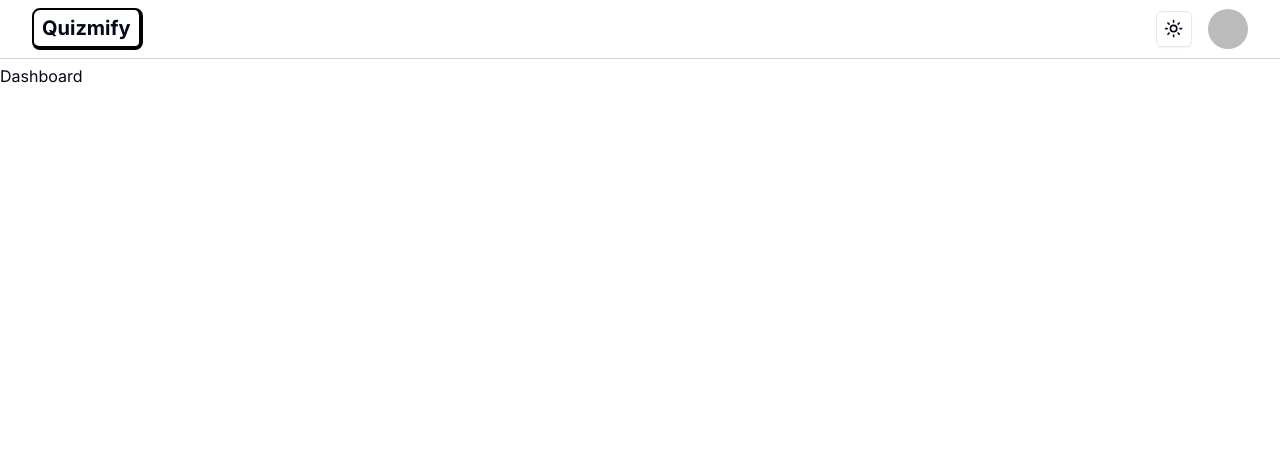
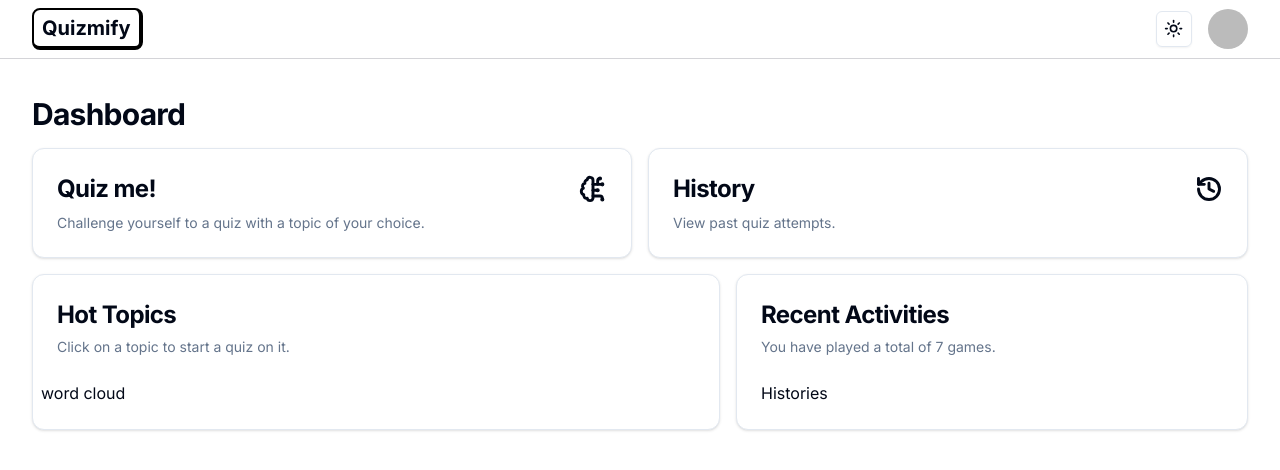
Before and after one commit to ajfm88/quizmify, a Next.js app: page /dashboard in a window 1280 px wide. Shown: the top 470 px of the page. Built offline with nearby package versions, Linux system fonts and the light colour scheme; no server answers; sample sign-in values are in the browser's storage.

Commit message:
09. Dashboard Page.

```diff
--- /dev/null
+++ b/src/app/dashboard/HotTopicsCard.tsx
@@ -0,0 +1,27 @@
+import React from "react";
+import {
+  Card,
+  CardContent,
+  CardDescription,
+  CardHeader,
+  CardTitle,
+} from "@/components/ui/card";
+
+type Props = {};
+
+const HotTopicsCard = (props: Props) => {
+  return (
+    <Card className="col-span-4">
+      <CardHeader>
+        <CardTitle className="text-2xl font-bold">Hot Topics</CardTitle>
+        <CardDescription>
+          Click on a topic to start a quiz on it.
+        </CardDescription>
+      </CardHeader>
+
+      <CardContent className="pl-2">word cloud</CardContent>
+    </Card>
+  );
+};
+
+export default HotTopicsCard;
--- /dev/null
+++ b/src/app/dashboard/RecentActivityCard.tsx
@@ -0,0 +1,26 @@
+import React from "react";
+import {
+  Card,
+  CardContent,
+  CardDescription,
+  CardHeader,
+  CardTitle,
+} from "@/components/ui/card";
+
+type Props = {};
+
+const RecentActivityCard = (props: Props) => {
+  return (
+    <Card className="col-span-4 lg:col-span-3">
+      <CardHeader>
+        <CardTitle className="text-2xl font-bold">Recent Activities</CardTitle>
+        <CardDescription>You have played a total of 7 games.</CardDescription>
+      </CardHeader>
+      <CardContent className="max-h-[580px] overflow-scroll">
+        Histories
+      </CardContent>
+    </Card>
+  );
+};
+
+export default RecentActivityCard;
--- a/src/app/dashboard/page.tsx
+++ b/src/app/dashboard/page.tsx
@@ -1,9 +1,39 @@
+import HistoryCard from "@/components/dashboard/HistoryCard";
+import HotTopicsCard from "@/app/dashboard/HotTopicsCard";
+import QuizMeCard from "@/components/dashboard/QuizMeCard";
+import RecentActivityCard from "@/app/dashboard/RecentActivityCard";
+import { getAuthSession } from "@/lib/nextauth";
+import { redirect } from "next/navigation";
 import React from "react";
 
 type Props = {};
 
-const Dashboard = (props: Props) => {
-  return <div>Dashboard</div>;
+export const metadata = {
+  title: "Dashboard | Quizmify",
+  description: "Quiz yourself on anything!",
 };
 
-export default Dashboard;
+const Dasboard = async (props: Props) => {
+  const session = await getAuthSession();
+  if (!session?.user) {
+    redirect("/");
+  }
+  return (
+    <main className="p-8 mx-auto max-w-7xl">
+      <div className="flex items-center">
+        <h2 className="mr-2 text-3xl font-bold tracking-tight">Dashboard</h2>
+      </div>
+
+      <div className="grid gap-4 mt-4 md:grid-cols-2">
+        <QuizMeCard />
+        <HistoryCard />
+      </div>
+      <div className="grid gap-4 mt-4 md:grid-cols-2 lg:grid-cols-7">
+        <HotTopicsCard />
+        <RecentActivityCard />
+      </div>
+    </main>
+  );
+};
+
+export default Dasboard;
--- /dev/null
+++ b/src/components/dashboard/HistoryCard.tsx
@@ -0,0 +1,31 @@
+"use client";
+import React from "react";
+import { Card, CardContent, CardHeader, CardTitle } from "@/components/ui/card";
+import { useRouter } from "next/navigation";
+import { History } from "lucide-react";
+
+type Props = {};
+
+const HistoryCard = (props: Props) => {
+  const router = useRouter();
+  return (
+    <Card
+      className="hover:cursor-pointer hover:opacity-75"
+      onClick={() => {
+        router.push("/history");
+      }}
+    >
+      <CardHeader className="flex flex-row items-center justify-between pb-2 space-y-0">
+        <CardTitle className="text-2xl font-bold">History</CardTitle>
+        <History size={28} strokeWidth={2.5} />
+      </CardHeader>
+      <CardContent>
+        <p className="text-sm text-muted-foreground">
+          View past quiz attempts.
+        </p>
+      </CardContent>
+    </Card>
+  );
+};
+
+export default HistoryCard;
--- /dev/null
+++ b/src/components/dashboard/QuizMeCard.tsx
@@ -0,0 +1,31 @@
+"use client";
+import React from "react";
+import { Card, CardContent, CardHeader, CardTitle } from "@/components/ui/card";
+import { useRouter } from "next/navigation";
+import { BrainCircuit } from "lucide-react";
+
+type Props = {};
+
+const QuizMeCard = (props: Props) => {
+  const router = useRouter();
+  return (
+    <Card
+      className="hover:cursor-pointer hover:opacity-75"
+      onClick={() => {
+        router.push("/quiz");
+      }}
+    >
+      <CardHeader className="flex flex-row items-center justify-between pb-2 space-y-0">
+        <CardTitle className="text-2xl font-bold">Quiz me!</CardTitle>
+        <BrainCircuit size={28} strokeWidth={2.5} />
+      </CardHeader>
+      <CardContent>
+        <p className="text-sm text-muted-foreground">
+          Challenge yourself to a quiz with a topic of your choice.
+        </p>
+      </CardContent>
+    </Card>
+  );
+};
+
+export default QuizMeCard;
```
